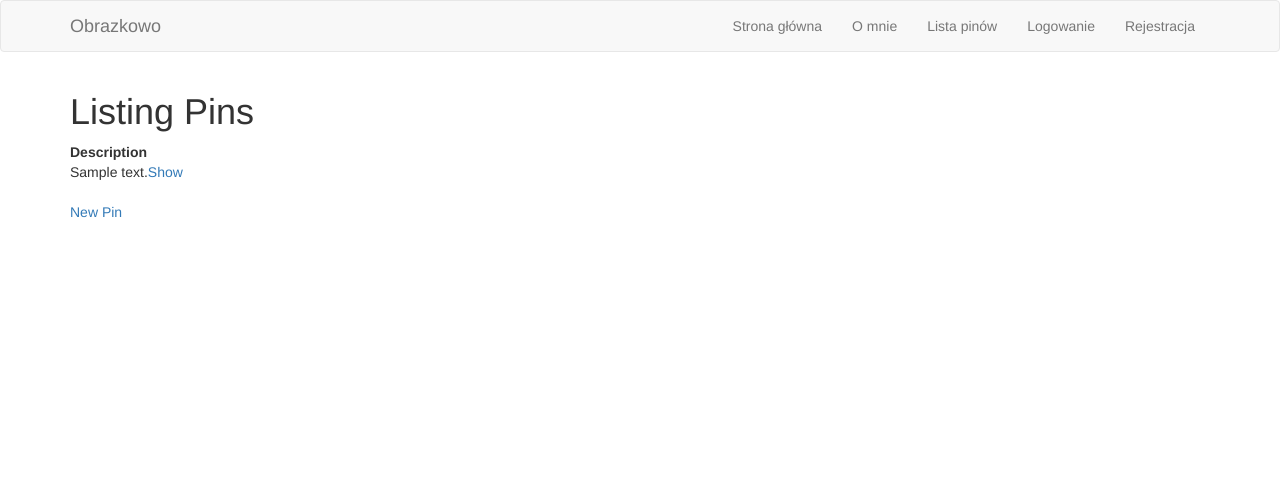
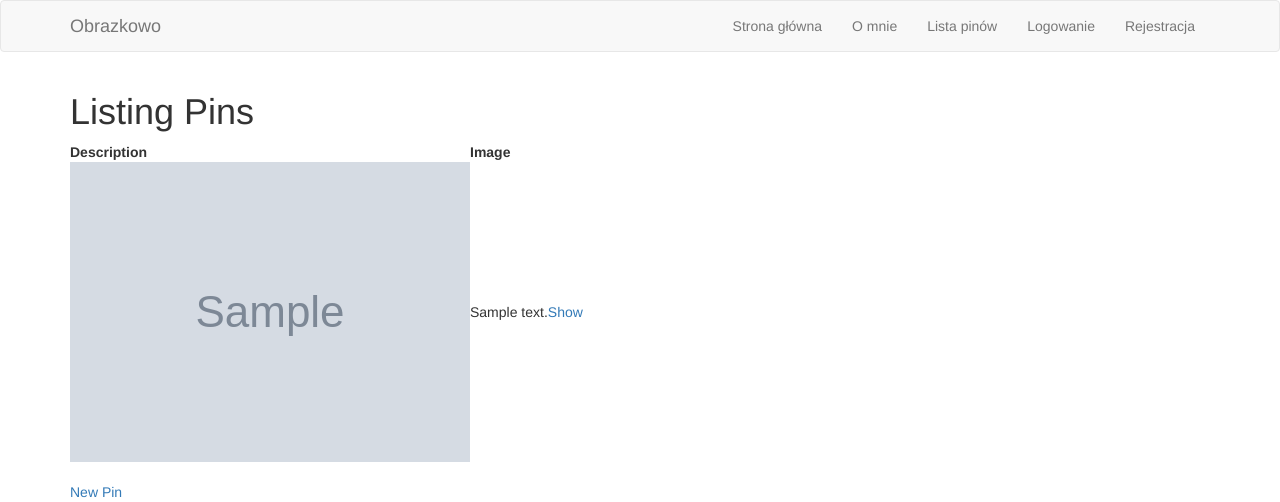
Before and after one commit to sharanczaaa/Obrazkowo, a Rails app: page /pins in a window 1280 px wide. Shown: the top 502 px of the page. Run offline with Rails 7, Linux system fonts and the light colour scheme; tables that the repository leaves empty hold one stand-in row (values such as "Sample post"); grey boxes marked "Sample" are stand-in pictures; style sheets or scripts are compiled from the project's sources; parts of the project's set-up code (start-up, migrations or seed data) failed here and were passed over; some libraries are stand-ins or nearby versions.

Commit message:
dodany imagemagick, paperclip, widac miniature obrazu

```diff
--- a/app/controllers/pins_controller.rb
+++ b/app/controllers/pins_controller.rb
@@ -71,7 +71,7 @@ class PinsController < ApplicationController
 
     # Never trust parameters from the scary internet, only allow the white list through.
     def pin_params
-      params.require(:pin).permit(:description)
+      params.require(:pin).permit(:description, :image)
     end
 
     def correct_user
--- a/app/models/pin.rb
+++ b/app/models/pin.rb
@@ -1,3 +1,5 @@
 class Pin < ActiveRecord::Base
     belongs_to :user
+    has_attached_file :image, :styles => { :medium => "300x300>", :thumb => "100x100>" }
+    validates_attachment_content_type :image, :content_type => /\Aimage\/.*\Z/
 end
--- a/app/views/pins/index.html.erb
+++ b/app/views/pins/index.html.erb
@@ -6,6 +6,7 @@
   <thead>
     <tr>
       <th>Description</th>
+      <th>Image</th>
       <th colspan="3"></th>
     </tr>
   </thead>
@@ -13,6 +14,7 @@
   <tbody>
     <% @pins.each do |pin| %>
       <tr>
+        <td><%= image_tag pin.image.url(:medium) %></td>
         <td><%= pin.description %></td>
         <td><%= link_to 'Show', pin %></td>
         <% if pin.user == current_user %>
--- a/app/views/pins/show.html.erb
+++ b/app/views/pins/show.html.erb
@@ -1,6 +1,7 @@
 <p id="notice"><%= notice %></p>
 
 <p>
+  <%= image_tag @pin.image.url(:medium) %><br/>
   <strong>Description:</strong>
   <%= @pin.description %>
 </p>
```
Also changed, not shown: app/views/pins/_form.html.erb (+6 -1 lines), db/migrate/20170508154138_add_attachment_image_to_pins.rb (added, +11 -0 lines), Gemfile, Gemfile.lock, db/schema.rb, 3 other files.
